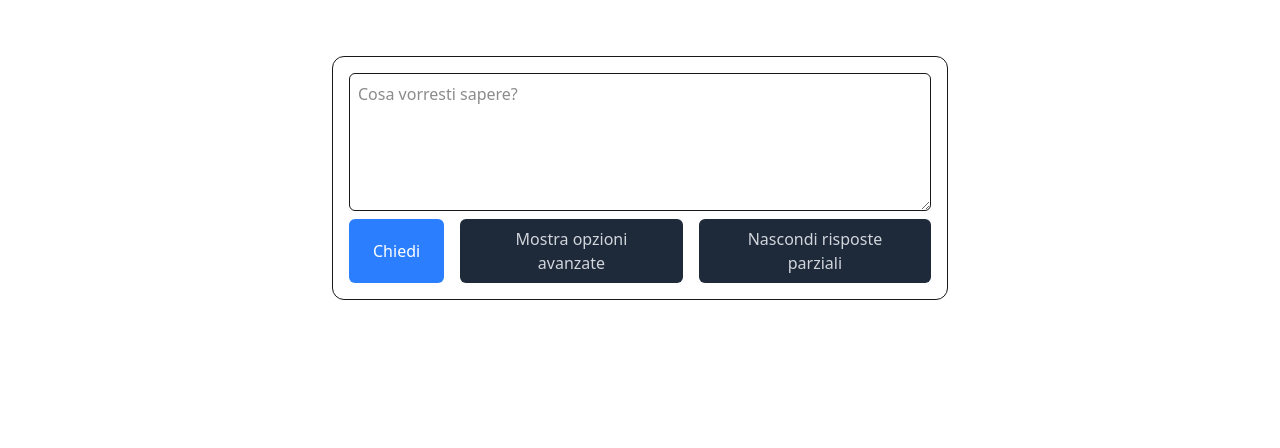
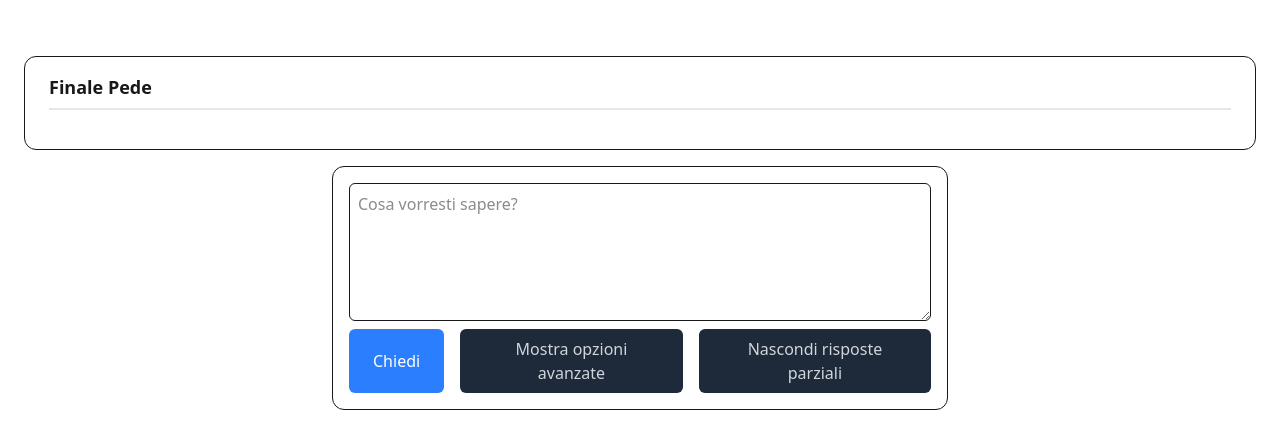
Before and after one commit to NicolaDerocchi22/fedabo-lm, a React (Vite) app: page / in a window 1280 px wide. Shown: the top 448 px of the page. Built offline with nearby package versions, Linux system fonts and the light colour scheme.

Commit message:
Final response is now different

```diff
--- /dev/null
+++ b/src/components/ResponseBoxElementNotText.tsx
@@ -0,0 +1,17 @@
+import React, { useEffect, type ReactNode } from 'react';
+
+const ResponseBoxElementNotText: React.FC<{
+  element: ReactNode;
+  isLoading: boolean;
+}> = ({ element, isLoading }) => {
+  useEffect(() => {
+  }, [isLoading]);
+
+  return (
+    <div className='rounded-xl border py-4 px-6 max-h-[55vh] overflow-scroll'>
+      {element}
+    </div>
+  );
+};
+
+export default ResponseBoxElementNotText;
--- a/src/components/StreamResponse.tsx
+++ b/src/components/StreamResponse.tsx
@@ -1,13 +1,23 @@
 /* eslint-disable @typescript-eslint/no-explicit-any */
-import React, { useEffect } from 'react';
+import React, { useEffect, useState } from 'react';
 import ResponseBox from './ResponseBox';
+import ResponseBoxElementNotText from './ResponseBoxElementNotText';
 
 const StreamResponse: React.FC<{
   showPartialResponses: boolean;
   streamingResponsesByChunk: any;
   isLoading: boolean;
 }> = ({ showPartialResponses, streamingResponsesByChunk, isLoading }) => {
-  useEffect(() => {}, [streamingResponsesByChunk]);
+  const [finalResponse, setFinalResponse] = useState<(string | undefined)[]>([]);
+  useEffect(() => {
+    setFinalResponse(
+      Object.entries(streamingResponsesByChunk).map(([chunkId, content]) => {
+        if (typeof content === 'string' && chunkId === '-3') {
+          return content;
+        }
+      })
+    );
+  }, [streamingResponsesByChunk]);
   const ids = ['1', '2', '3'];
   return (
     <>
@@ -46,6 +56,22 @@ const StreamResponse: React.FC<{
           }
         })}
       </div>
+
+      <div>
+        <ResponseBoxElementNotText
+          element={
+            (() => {
+              return <>
+                <p className='text-lg font-semibold'>Finale Pede</p>
+                <div className='divider mt-0' />
+                <div>
+                  <p className='whitespace-pre-line'>{finalResponse}</p>
+                </div>
+              </>
+            })()
+          }
+          isLoading={isLoading} />
+      </div>
     </>
   );
 };
```
